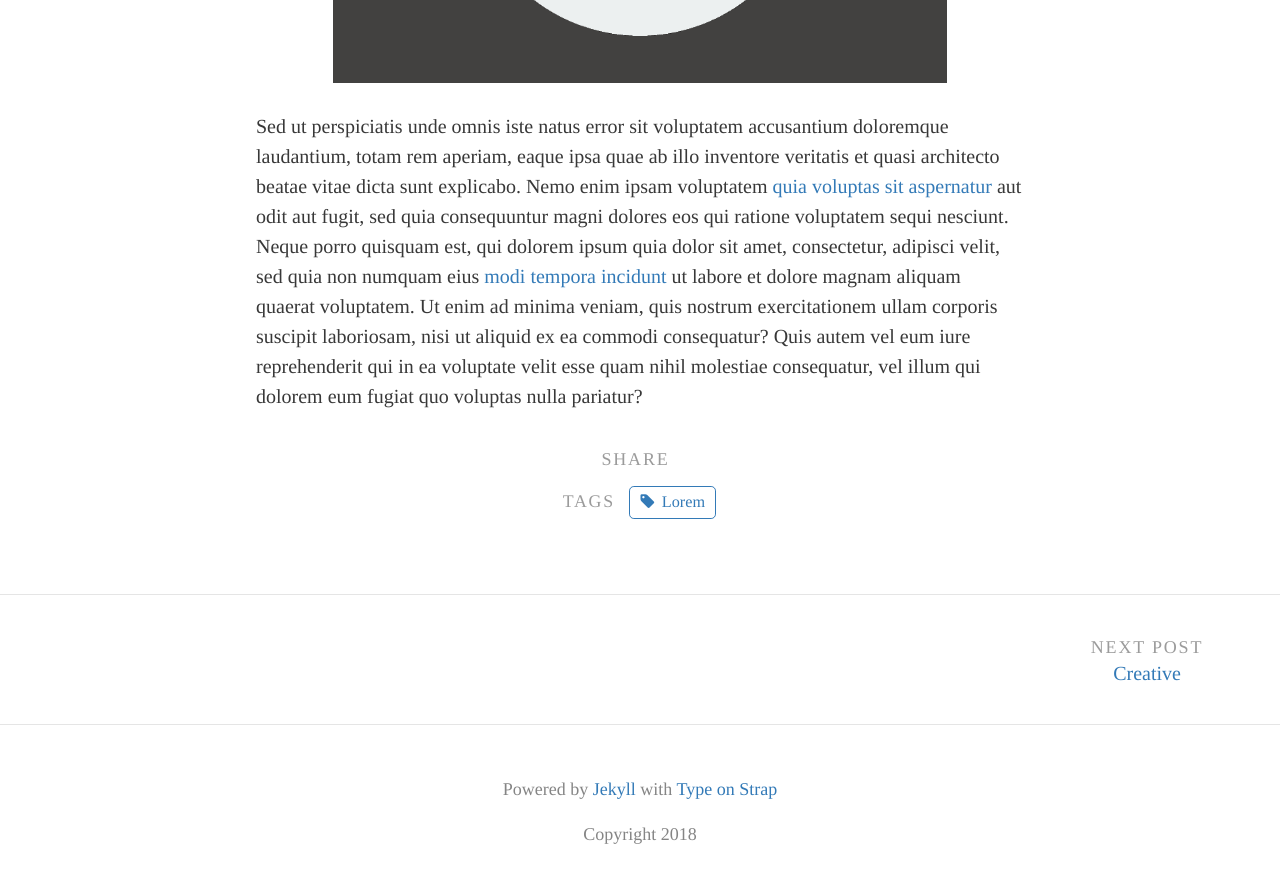
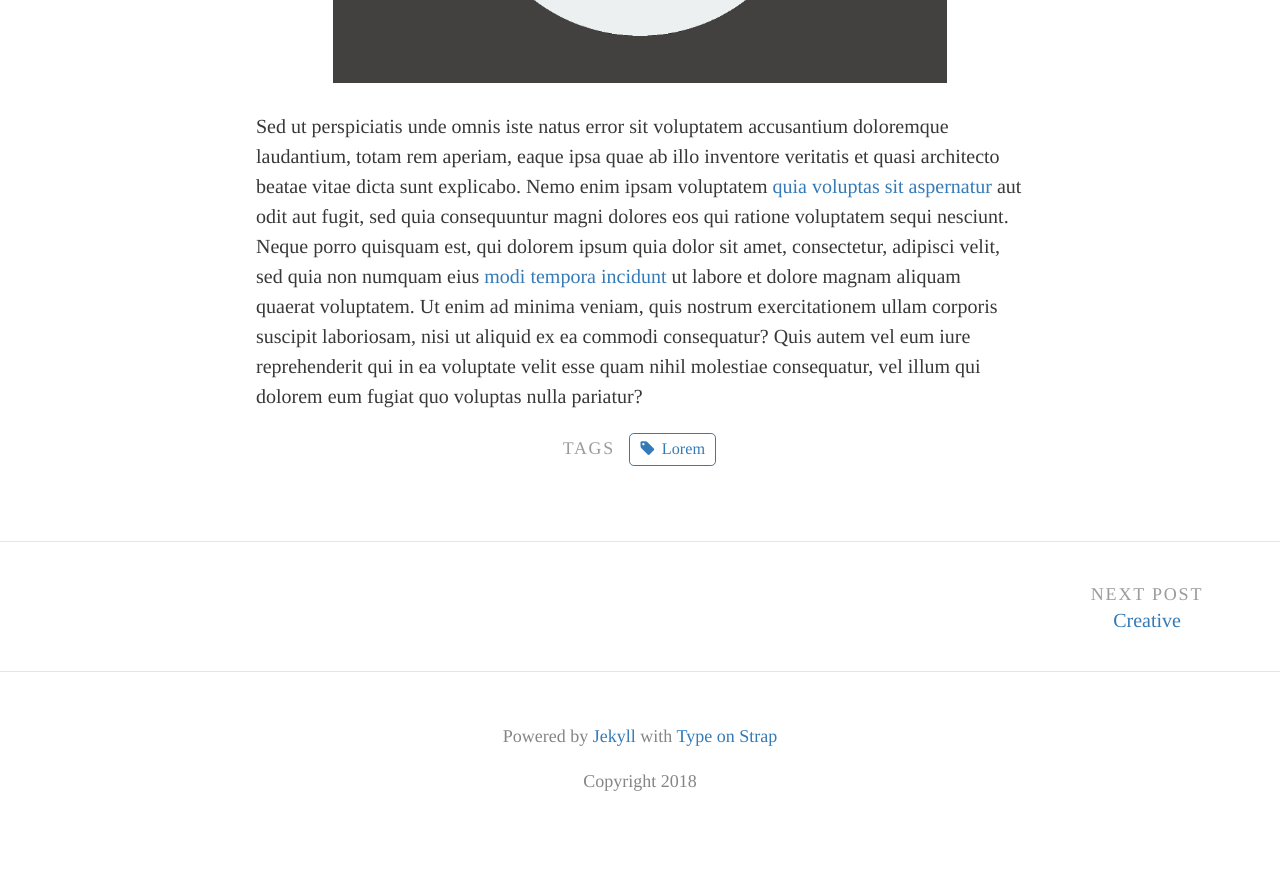
Before and after one commit to RyogaLi/ryogali.github.io, a Jekyll site: the page built from _portfolio/ninja.md, in a window 1280 px wide and 900 px high, scrolled down 630 px. Shown: the top 883 px of the window. Built offline with Jekyll 4.4.1, drawn with Linux system fonts in a browser that asks for light colours; after the commit the page ends 1477 px from its top, so only the background shows below that.

Commit message:
Remove share

```diff
--- a/_layouts/post.html
+++ b/_layouts/post.html
@@ -12,7 +12,7 @@ layout: default
   <section class="post-content">{{ content }}</section>
 
   <!-- Social media shares -->
-  {% include share_buttons.html %}
+  <!-- {% include share_buttons.html %} -->
 
    <!-- Tag list -->
   {% capture tag_list %}{{ page.tags | join: "|"}}{% endcapture %}
```
